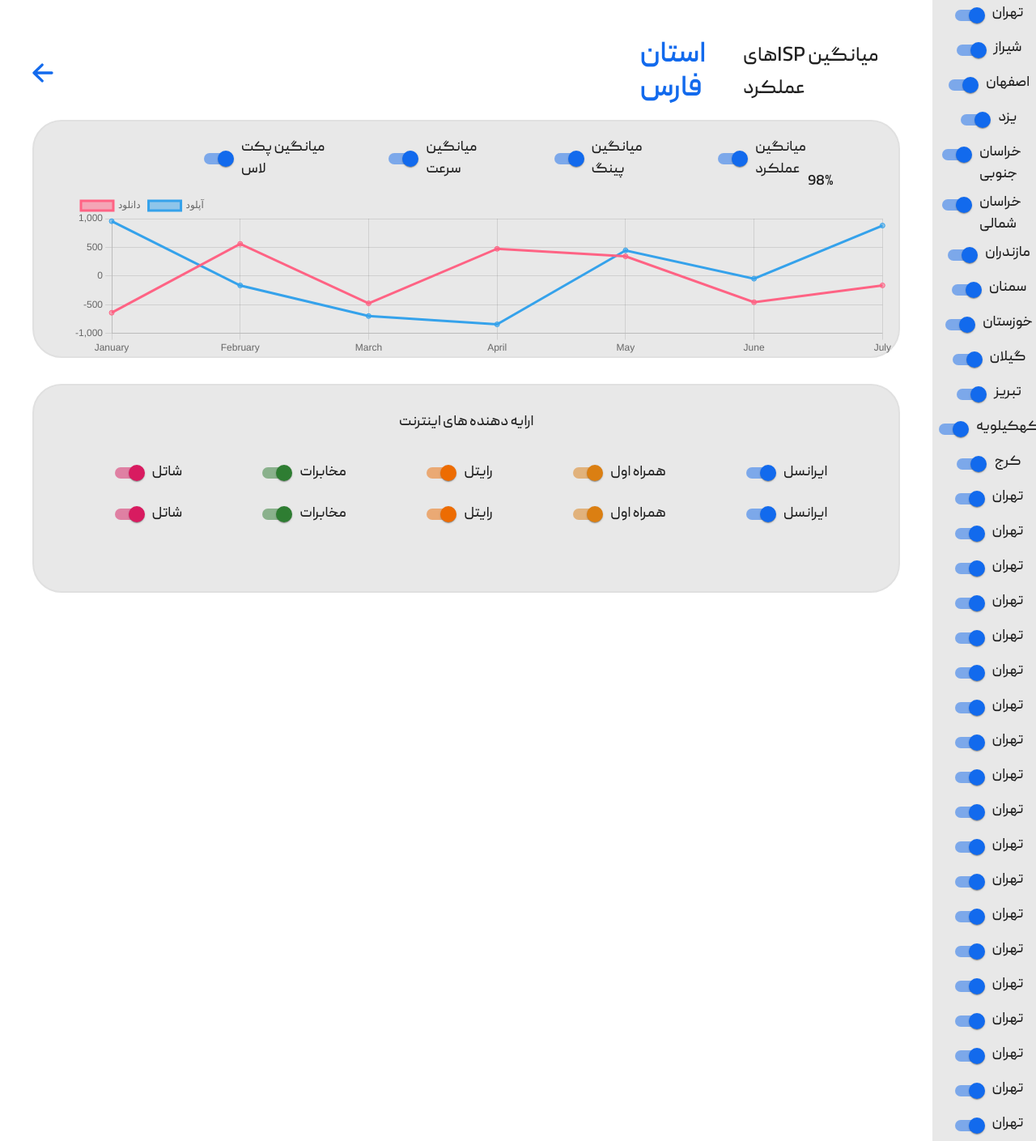
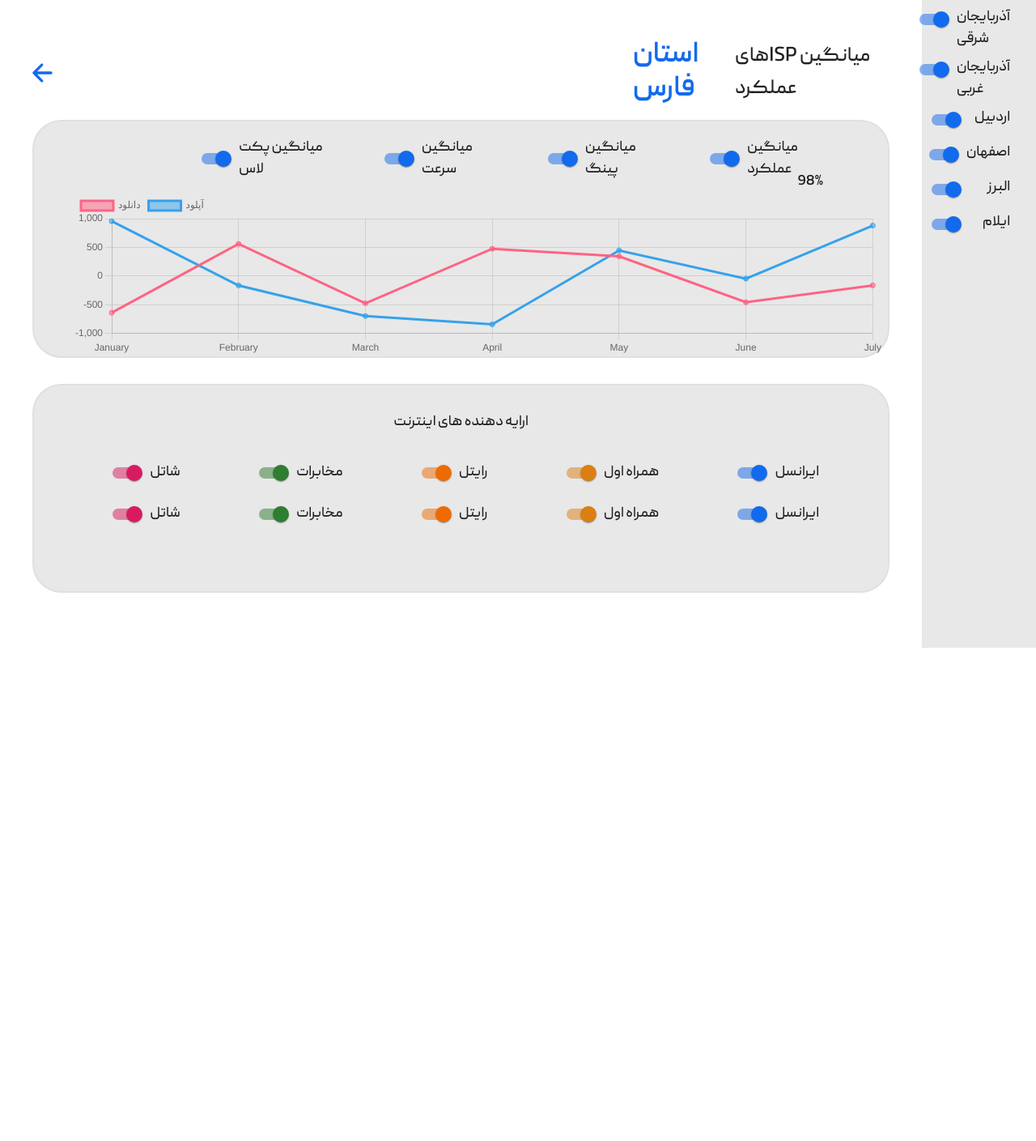
Before and after one commit to Raika-Company/eyesp-v1, a React (Vite) app in the folder client-app/: page /test-history in a window 1280 px wide. Shown: the whole page at 81% size. After the commit the page ends 800 px from the top, so only its background shows below. Built offline with nearby package versions, Linux system fonts and the light colour scheme.

Commit message:
fix the buge

```diff
--- a/client-app/package.json
+++ b/client-app/package.json
@@ -25,7 +25,9 @@
     "react-chartjs-2": "^5.2.0",
     "react-dom": "^18.2.0",
     "react-fakers": "^1.0.3-rc1",
-    "react-router-dom": "^6.15.0"
+    "react-router-dom": "^6.15.0",
+    "rechart": "^0.0.1",
+    "recharts": "^2.8.0"
   },
   "devDependencies": {
     "@types/react": "^18.2.15",
--- a/client-app/src/components/detailTest/DetailTest.jsx
+++ b/client-app/src/components/detailTest/DetailTest.jsx
@@ -1,4 +1,3 @@
-import React from "react";
 import { Box, Typography, Switch, alpha, colors } from "@mui/material";
 import { styled } from "@mui/material/styles";
 import {
@@ -102,6 +101,15 @@ const DetailTest = () => {
     ],
   };
 
+  const cityNames = [
+    "آذربایجان شرقی",
+    "آذربایجان غربی",
+    "اردبیل",
+    "اصفهان",
+    "البرز",
+    "ایلام",
+  ];
+
   return (
     <>
       <Box
@@ -112,7 +120,7 @@ const DetailTest = () => {
       >
         <Box
           sx={{
-            width: "10vw",
+            width: "11vw",
             display: "flex",
             flexDirection: "column",
             justifyContent: "start",
@@ -121,326 +129,22 @@ const DetailTest = () => {
             gap: "5px",
           }}
         >
+          <Box></Box>
+          {cityNames.map((city) => (
             <Box
+              key={city}
+              width="100%"
               sx={{
                 display: "flex",
                 flexDirection: "row-reverse",
-              justifyContent: "start",
+                justifyContent: "space-between",
+                paddingRight: "2rem",
               }}
             >
-            <Typography sx={{ marginTop: "3px" }}>تهران</Typography>
+              <Typography sx={{ marginTop: "3px" }}>{city}</Typography>
               <Switch {...label} defaultChecked />
             </Box>
-          <Box
-            sx={{
-              display: "flex",
-              flexDirection: "row-reverse",
-              justifyContent: "start",
-            }}
-          >
-            <Typography sx={{ marginTop: "3px" }}>شیراز</Typography>
-            <Switch {...label} defaultChecked />
-          </Box>
-          <Box
-            sx={{
-              display: "flex",
-              flexDirection: "row-reverse",
-              justifyContent: "start",
-            }}
-          >
-            <Typography sx={{ marginTop: "3px" }}>اصفهان</Typography>
-            <Switch {...label} defaultChecked />
-          </Box>
-          <Box
-            sx={{
-              display: "flex",
-              flexDirection: "row-reverse",
-              justifyContent: "start",
-            }}
-          >
-            <Typography sx={{ marginTop: "3px" }}>یزد</Typography>
-            <Switch {...label} defaultChecked />
-          </Box>
-          <Box
-            sx={{
-              display: "flex",
-              flexDirection: "row-reverse",
-              justifyContent: "start",
-            }}
-          >
-            <Typography sx={{ marginTop: "3px" }}>خراسان جنوبی</Typography>
-            <Switch {...label} defaultChecked />
-          </Box>
-          <Box
-            sx={{
-              display: "flex",
-              flexDirection: "row-reverse",
-              justifyContent: "start",
-            }}
-          >
-            <Typography sx={{ marginTop: "3px" }}>خراسان شمالی</Typography>
-            <Switch {...label} defaultChecked />
-          </Box>
-          <Box
-            sx={{
-              display: "flex",
-              flexDirection: "row-reverse",
-              justifyContent: "start",
-            }}
-          >
-            <Typography sx={{ marginTop: "3px" }}>مازندران</Typography>
-            <Switch {...label} defaultChecked />
-          </Box>
-          <Box
-            sx={{
-              display: "flex",
-              flexDirection: "row-reverse",
-              justifyContent: "start",
-            }}
-          >
-            <Typography sx={{ marginTop: "3px" }}>سمنان</Typography>
-            <Switch {...label} defaultChecked />
-          </Box>
-          <Box
-            sx={{
-              display: "flex",
-              flexDirection: "row-reverse",
-              justifyContent: "start",
-            }}
-          >
-            <Typography sx={{ marginTop: "3px" }}>خوزستان</Typography>
-            <Switch {...label} defaultChecked />
-          </Box>
-          <Box
-            sx={{
-              display: "flex",
-              flexDirection: "row-reverse",
-              justifyContent: "start",
-            }}
-          >
-            <Typography sx={{ marginTop: "3px" }}>گیلان</Typography>
-            <Switch {...label} defaultChecked />
-          </Box>
-          <Box
-            sx={{
-              display: "flex",
-              flexDirection: "row-reverse",
-              justifyContent: "start",
-            }}
-          >
-            <Typography sx={{ marginTop: "3px" }}>تبریز</Typography>
-            <Switch {...label} defaultChecked />
-          </Box>
-          <Box
-            sx={{
-              display: "flex",
-              flexDirection: "row-reverse",
-              justifyContent: "start",
-            }}
-          >
-            <Typography sx={{ marginTop: "3px" }}>کهکیلویه</Typography>
-            <Switch {...label} defaultChecked />
-          </Box>
-          <Box
-            sx={{
-              display: "flex",
-              flexDirection: "row-reverse",
-              justifyContent: "start",
-            }}
-          >
-            <Typography sx={{ marginTop: "3px" }}>کرج</Typography>
-            <Switch {...label} defaultChecked />
-          </Box>
-          <Box
-            sx={{
-              display: "flex",
-              flexDirection: "row-reverse",
-              justifyContent: "start",
-            }}
-          >
-            <Typography sx={{ marginTop: "3px" }}>تهران</Typography>
-            <Switch {...label} defaultChecked />
-          </Box>
-          <Box
-            sx={{
-              display: "flex",
-              flexDirection: "row-reverse",
-              justifyContent: "start",
-            }}
-          >
-            <Typography sx={{ marginTop: "3px" }}>تهران</Typography>
-            <Switch {...label} defaultChecked />
-          </Box>
-          <Box
-            sx={{
-              display: "flex",
-              flexDirection: "row-reverse",
-              justifyContent: "start",
-            }}
-          >
-            <Typography sx={{ marginTop: "3px" }}>تهران</Typography>
-            <Switch {...label} defaultChecked />
-          </Box>
-          <Box
-            sx={{
-              display: "flex",
-              flexDirection: "row-reverse",
-              justifyContent: "start",
-            }}
-          >
-            <Typography sx={{ marginTop: "3px" }}>تهران</Typography>
-            <Switch {...label} defaultChecked />
-          </Box>
-          <Box
-            sx={{
-              display: "flex",
-              flexDirection: "row-reverse",
-              justifyContent: "start",
-            }}
-          >
-            <Typography sx={{ marginTop: "3px" }}>تهران</Typography>
-            <Switch {...label} defaultChecked />
-          </Box>
-          <Box
-            sx={{
-              display: "flex",
-              flexDirection: "row-reverse",
-              justifyContent: "start",
-            }}
-          >
-            <Typography sx={{ marginTop: "3px" }}>تهران</Typography>
-            <Switch {...label} defaultChecked />
-          </Box>
-          <Box
-            sx={{
-              display: "flex",
-              flexDirection: "row-reverse",
-              justifyContent: "start",
-            }}
-          >
-            <Typography sx={{ marginTop: "3px" }}>تهران</Typography>
-            <Switch {...label} defaultChecked />
-          </Box>
-          <Box
-            sx={{
-              display: "flex",
-              flexDirection: "row-reverse",
-              justifyContent: "start",
-            }}
-          >
-            <Typography sx={{ marginTop: "3px" }}>تهران</Typography>
-            <Switch {...label} defaultChecked />
-          </Box>
-          <Box
-            sx={{
-              display: "flex",
-              flexDirection: "row-reverse",
-              justifyContent: "start",
-            }}
-          >
-            <Typography sx={{ marginTop: "3px" }}>تهران</Typography>
-            <Switch {...label} defaultChecked />
-          </Box>
-          <Box
-            sx={{
-              display: "flex",
-              flexDirection: "row-reverse",
-              justifyContent: "start",
-            }}
-          >
-            <Typography sx={{ marginTop: "3px" }}>تهران</Typography>
-            <Switch {...label} defaultChecked />
-          </Box>
-          <Box
-            sx={{
-              display: "flex",
-              flexDirection: "row-reverse",
-              justifyContent: "start",
-            }}
-          >
-            <Typography sx={{ marginTop: "3px" }}>تهران</Typography>
-            <Switch {...label} defaultChecked />
-          </Box>
-          <Box
-            sx={{
-              display: "flex",
-              flexDirection: "row-reverse",
-              justifyContent: "start",
-            }}
-          >
-            <Typography sx={{ marginTop: "3px" }}>تهران</Typography>
-            <Switch {...label} defaultChecked />
-          </Box>
-          <Box
-            sx={{
-              display: "flex",
-              flexDirection: "row-reverse",
-              justifyContent: "start",
-            }}
-          >
-            <Typography sx={{ marginTop: "3px" }}>تهران</Typography>
-            <Switch {...label} defaultChecked />
-          </Box>
-          <Box
-            sx={{
-              display: "flex",
-              flexDirection: "row-reverse",
-              justifyContent: "start",
-            }}
-          >
-            <Typography sx={{ marginTop: "3px" }}>تهران</Typography>
-            <Switch {...label} defaultChecked />
-          </Box>
-          <Box
-            sx={{
-              display: "flex",
-              flexDirection: "row-reverse",
-              justifyContent: "start",
-            }}
-          >
-            <Typography sx={{ marginTop: "3px" }}>تهران</Typography>
-            <Switch {...label} defaultChecked />
-          </Box>
-          <Box
-            sx={{
-              display: "flex",
-              flexDirection: "row-reverse",
-              justifyContent: "start",
-            }}
-          >
-            <Typography sx={{ marginTop: "3px" }}>تهران</Typography>
-            <Switch {...label} defaultChecked />
-          </Box>
-          <Box
-            sx={{
-              display: "flex",
-              flexDirection: "row-reverse",
-              justifyContent: "start",
-            }}
-          >
-            <Typography sx={{ marginTop: "3px" }}>تهران</Typography>
-            <Switch {...label} defaultChecked />
-          </Box>
-          <Box
-            sx={{
-              display: "flex",
-              flexDirection: "row-reverse",
-              justifyContent: "start",
-            }}
-          >
-            <Typography sx={{ marginTop: "3px" }}>تهران</Typography>
-            <Switch {...label} defaultChecked />
-          </Box>
-          <Box
-            sx={{
-              display: "flex",
-              flexDirection: "row-reverse",
-              justifyContent: "start",
-            }}
-          >
-            <Typography sx={{ marginTop: "3px" }}>تهران</Typography>
-            <Switch {...label} defaultChecked />
-          </Box>
+          ))}
         </Box>
         <Box
           sx={{
```
Also changed, not shown: client-app/vite.config.js (+10 -10 lines), 1 other file (tests, documents, lock files or other folders). Lines whose indentation alone changed are shown as unchanged.
